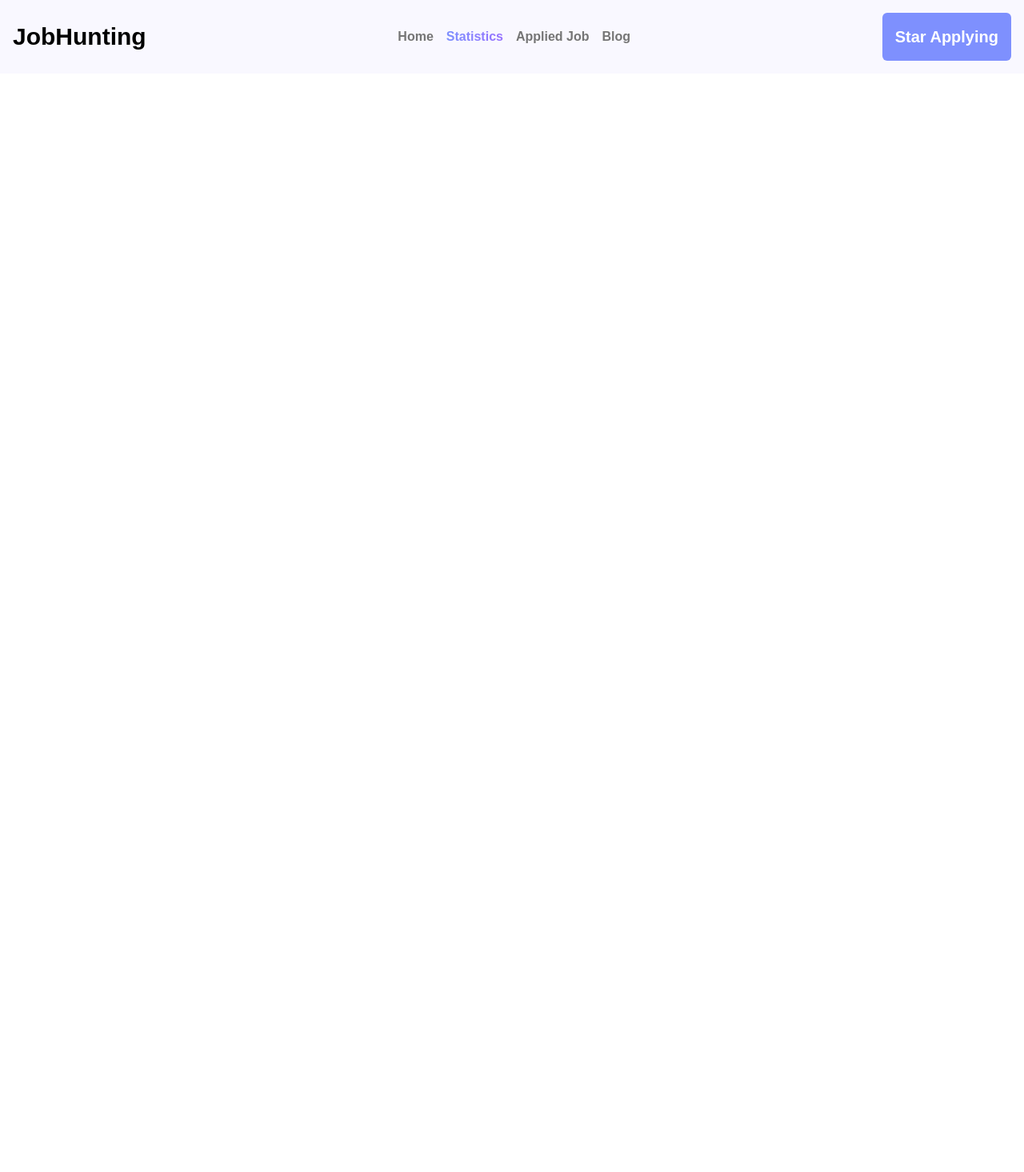
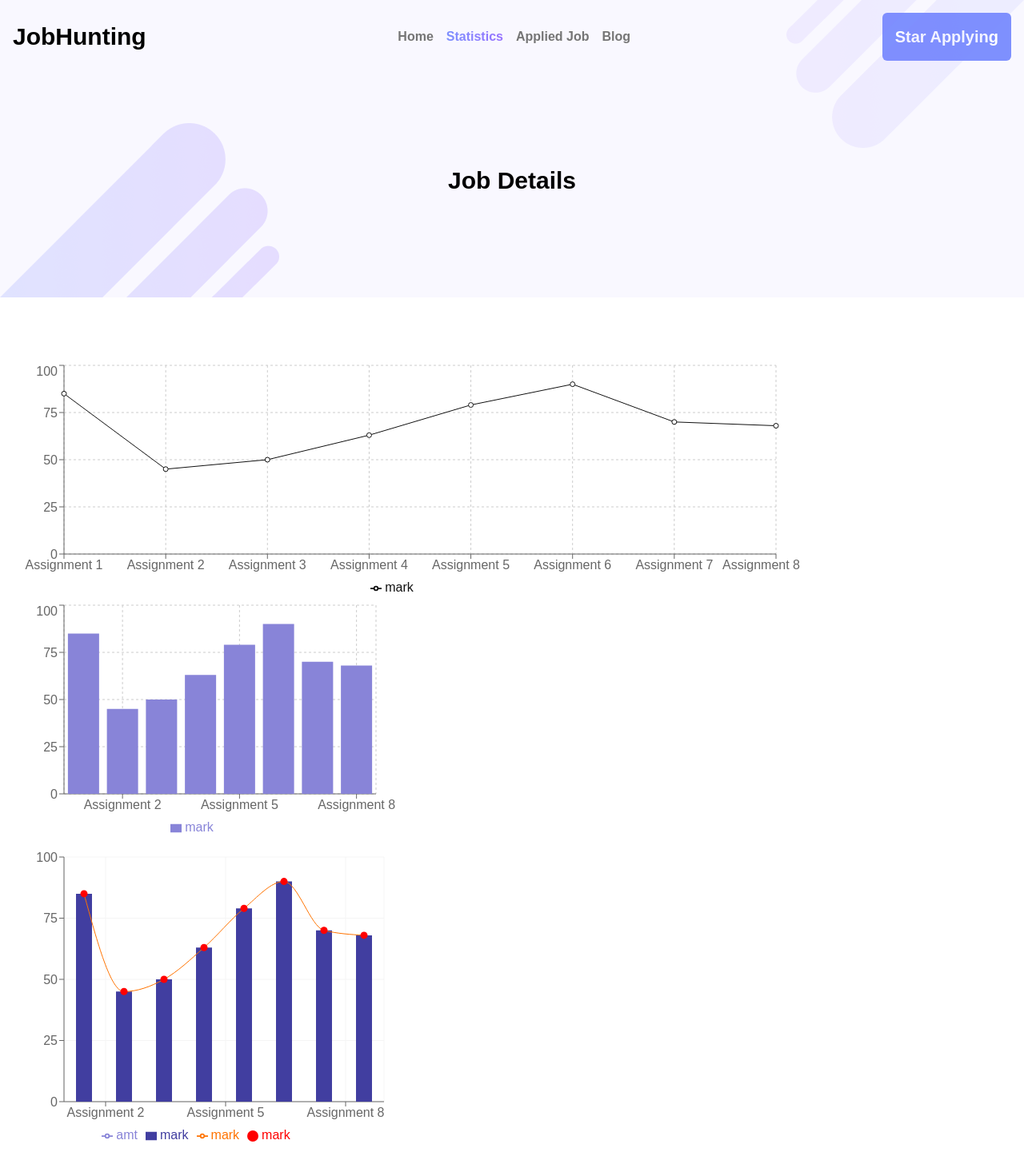
Before and after one commit to hafijurDia/job-hunting, a React (Vite) app: page /statistics in a window 1280 px wide. Shown: the top 1466 px of the page at 80% size. Before the commit the page ends 800 px from the top, so only its background shows below. Built offline with nearby package versions, Linux system fonts and the light colour scheme.

Commit message:
Reachart added

```diff
--- a/package.json
+++ b/package.json
@@ -16,6 +16,7 @@
     "react": "^18.2.0",
     "react-dom": "^18.2.0",
     "react-router-dom": "^6.23.0",
+    "recharts": "^2.12.7",
     "sort-by": "^0.0.2"
   },
   "devDependencies": {
--- a/src/components/AppliedJob/Applied-Job.jsx
+++ b/src/components/AppliedJob/Applied-Job.jsx
@@ -7,34 +7,42 @@ import { useLoaderData, Link } from 'react-router-dom'
 export default function AppliedJob() {
   const savedCart = useLoaderData();
   const [jobs, setJobs] = useState(savedCart);
+  const [filter, setFilter] = useState('');
+
+  const handleSelectChange = (event) => {
+    const filterItem = event.target.value;
+    setFilter(filterItem);
+  };
+  const filteredJobs = filter ? jobs.filter(job => job.remote_or_onsite === filter) : jobs;
+
 
   return (
     <>
-      <Banner></Banner>
+      <Banner />
       <section className='pt-20'>
+        <div className="container mx-auto flex justify-end mb-10">
+          <select onChange={handleSelectChange} id="jobs" className="border border-gray-300 text-gray-900 rounded-md focus:ring-blue-500 focus:border-blue-500 block p-2.5 w-32 text-lg bg-slate-100">
+            <option value="">Filter</option>
+            <option value="Remote">Remote</option>
+            <option value="Onsite">Onsite</option>
+          </select>
+        </div>
         <div className="container mx-auto">
-
-          {
-            jobs.map(job=>
+          {filteredJobs.length > 0 ? (
+            filteredJobs.map(job => (
               <div key={job.id} className="md:flex justify-center items-center gap-5 border rounded-lg p-10 mb-10">
                 <div className="basis-2/12">
                   <div className='h-full'>
                     <img src={job.logo} alt="" />
                   </div>
-
                 </div>
                 <div className="basis-10/12 ">
                   <div className="md:flex justify-between items-center">
                     <div>
-                  <h5 className="text-2xl font-bold mb-2 text-[#474747]">
-            {job.job_title}
-          </h5>
+                      <h5 className="text-2xl font-bold mb-2 text-[#474747]">{job.job_title}</h5>
                       <p className="text-xl font-semibold text-[#757575]">{job.company_name}</p>
                       <ul className="list-none my-6">
-            <li className="text-base border border-blue-300 p-2 text-center rounded w-2/12 font-bold active inline mr-5">
-              {job.remote_or_onsite}
-            </li>
-
+                        <li className="text-base border border-blue-300 p-2 text-center rounded w-2/12 font-bold active inline mr-5">{job.remote_or_onsite}</li>
                       </ul>
                       <p className="text-xl font-semibold text-[#757575]">
                         <span>Icon: {job.contact_information.address}</span>{" "}
@@ -42,19 +50,20 @@ export default function AppliedJob() {
                       </p>
                     </div>
                     <div>
-                  <Link to={`jobdetails/${job.id}`}><button className="bg-gradient-to-r bg-[#7E90FE] bg-[#7450d5] text-white px-4 p-4 rounded-md hover:bg-blue-600 text-xl font-bold">
-            View Details
-          </button></Link>
+                      <Link to={`jobdetails/${job.id}`}>
+                        <button className="bg-gradient-to-r bg-[#7E90FE] bg-[#7450d5] text-white px-4 p-4 rounded-md hover:bg-blue-600 text-xl font-bold">View Details</button>
+                      </Link>
                     </div>
                   </div>
                 </div>
               </div>
-            )
-          }
-
+            ))
+          ) : (
+            <div className="text-center text-gray-600 mt-5">No jobs match the selected filter.</div>
+          )}
         </div>
       </section>
-    <Footer></Footer>
+      <Footer />
     </>
-  )
+  );
 }
--- a/src/components/Statistics/Statistic.jsx
+++ b/src/components/Statistics/Statistic.jsx
@@ -1,9 +1,124 @@
-import React from 'react'
+import React from 'react';
+import Banner from '../Banner/Banner';
+import {
+  LineChart,
+  Line,
+  XAxis,
+  YAxis,
+  CartesianGrid,
+  Tooltip,
+  Legend,
+  ResponsiveContainer,
+  BarChart,
+  Bar,
+  Rectangle,
+  ComposedChart,
+  Area,
+  Scatter,
+  PieChart,
+  Pie,
+
+} from 'recharts';
+
+
+
+
+let marks= [
+  { id: 1, assignmentName: "Assignment 1", mark: 85 },
+  { id: 2, assignmentName: "Assignment 2", mark: 45 },
+  { id: 3, assignmentName: "Assignment 3", mark: 50 },
+  { id: 4, assignmentName: "Assignment 4", mark: 63 },
+  { id: 5, assignmentName: "Assignment 5", mark: 79 },
+  { id: 6, assignmentName: "Assignment 6", mark: 90 },
+  { id: 7, assignmentName: "Assignment 7", mark: 70 },
+  { id: 8, assignmentName: "Assignment 8", mark: 68 },
+
+]
 
 export default function Statistic() {
   return (
-    <div>
-      <h2>Statistice</h2>
-    </div>
+    <>
+      <Banner></Banner>
+      <div className='container mx-auto'>
+        <div className='chartarea w-100 text-center mt-20'>
+        <LineChart
+          width={1000}
+          height={300}
+          data={marks}
+          margin={{
+            top: 5,
+            right: 30,
+            left: 20,
+            bottom: 5,
+          }}
+        >
+          <CartesianGrid strokeDasharray="3 3" />
+          <XAxis dataKey="assignmentName" />
+          <YAxis dataKey="mark" />
+          <Tooltip />
+          <Legend />
+          <Line dataKey="mark" stroke="#111111"></Line>
+
+        </LineChart>
+
+        <BarChart
+          width={500}
+          height={300}
+          data={marks}
+          margin={{
+            top: 5,
+            right: 30,
+            left: 20,
+            bottom: 5,
+          }}
+        >
+          <CartesianGrid strokeDasharray="3 3" />
+          <XAxis dataKey="assignmentName" />
+          <YAxis />
+          <Tooltip />
+          <Legend />
+          <Bar dataKey="mark" fill="#8884d8" activeBar={<Rectangle fill="pink" stroke="blue" />} />
+
+        </BarChart>
+        <ComposedChart
+          width={500}
+          height={400}
+          data={marks}
+          margin={{
+            top: 20,
+            right: 20,
+            bottom: 20,
+            left: 20,
+          }}
+        >
+          <CartesianGrid stroke="#f5f5f5" />
+          <XAxis dataKey="assignmentName" scale="band" />
+          <YAxis />
+          <Tooltip />
+          <Legend />
+          <Area type="monotone" dataKey="amt" fill="#8884d8" stroke="#8884d8" />
+          <Bar dataKey="mark" barSize={20} fill="#413ea0" />
+          <Line type="monotone" dataKey="mark" stroke="#ff7300" />
+          <Scatter dataKey="mark" fill="red" />
+        </ComposedChart>
+
+        <PieChart width={400} height={400}>
+          <Pie
+            dataKey="assignmentName"
+            startAngle={180}
+            endAngle={0}
+            data={marks}
+            cx="50%"
+            cy="50%"
+            outerRadius={80}
+            fill="#8884d8"
+            label
+          />
+        </PieChart>
+          </div>
+      </div>
+
+
+    </>
   )
 }
```
Also changed, not shown: 1 other file (tests, documents, lock files or other folders). Lines whose indentation alone changed are shown as unchanged.
